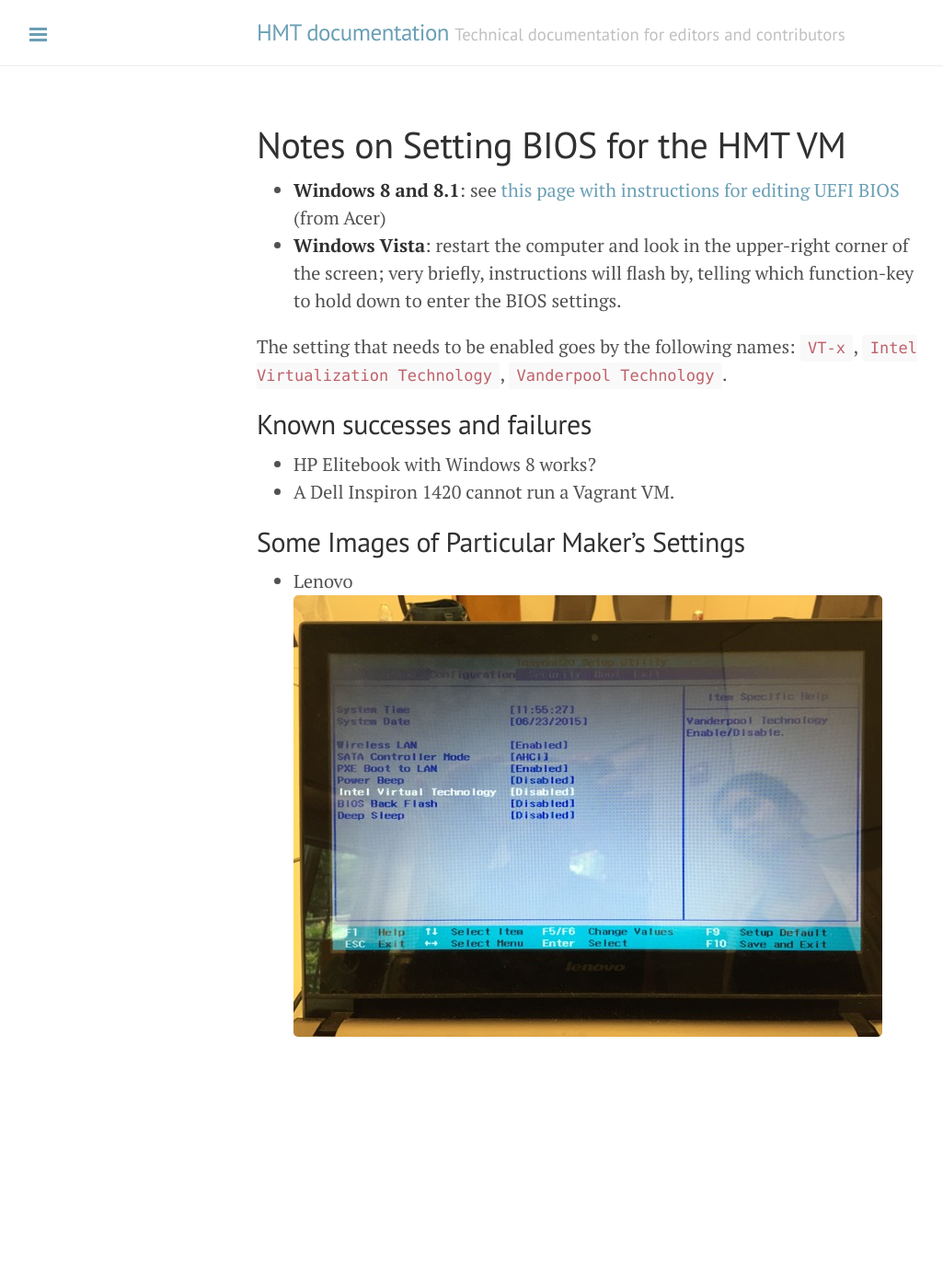
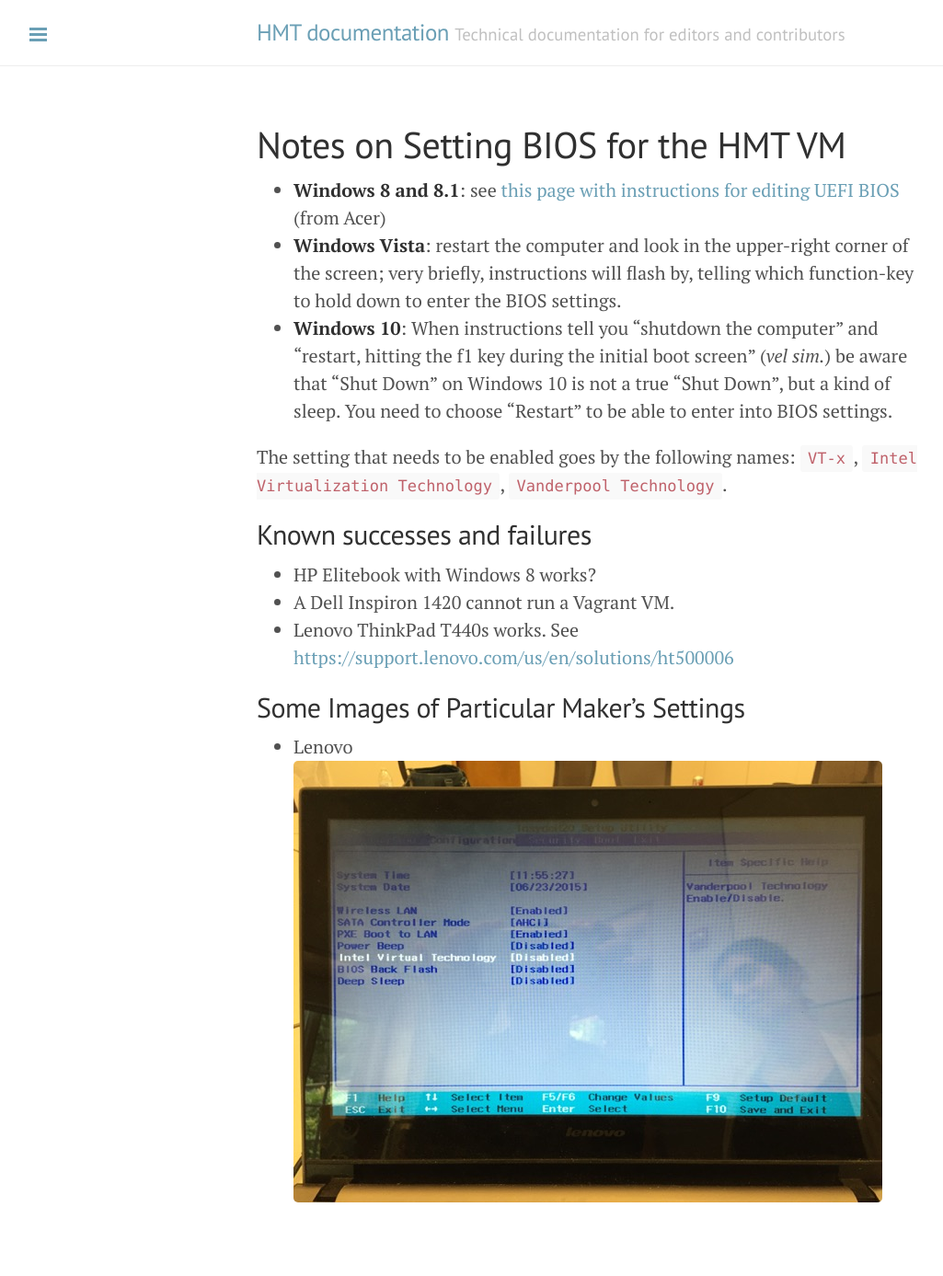
Before and after one commit to homermultitext/hmt-docs, a Jekyll site: the page built from vm/bios.md, in a window 1280 px wide. Shown: the whole page at 92% size, without its empty margins (1-1026 px from the left). Built offline with Jekyll 4.4.1, drawn with Linux system fonts in a browser that asks for light colours; before the commit the page ends 1207 px from its top, so only the background shows below that.

Commit message:
Update bios.md

```diff
--- a/vm/bios.md
+++ b/vm/bios.md
@@ -6,6 +6,7 @@
 
 - **Windows 8 and 8.1**:  see [this page with instructions for editing UEFI BIOS](http://acer.custhelp.com/app/answers/detail/a_id/27103/~/accessing-the-uefi-(bios)-setup-on-a-windows-8-%2F-8.1-system) (from Acer)
 -  **Windows Vista**:  restart the computer and look in the upper-right corner of the screen; very briefly, instructions will flash by, telling which function-key to hold down to enter the BIOS settings.
+-  **Windows 10**: When instructions tell you "shutdown the computer" and "restart, hitting the f1 key during the initial boot screen" (*vel sim.*) be aware that "Shut Down" on Windows 10 is not a true "Shut Down", but a kind of sleep. You need to choose "Restart" to be able to enter into BIOS settings.
 
 The setting that needs to be enabled goes by the following names: `VT-x`, `Intel Virtualization Technology`, `Vanderpool Technology`.
 
@@ -13,6 +14,7 @@
 
 - HP Elitebook with Windows 8 works?
 - A Dell Inspiron 1420 cannot run a Vagrant VM.
+- Lenovo ThinkPad T440s works. See <https://support.lenovo.com/us/en/solutions/ht500006>
 
 ## Some Images of Particular Maker's Settings
 
```
